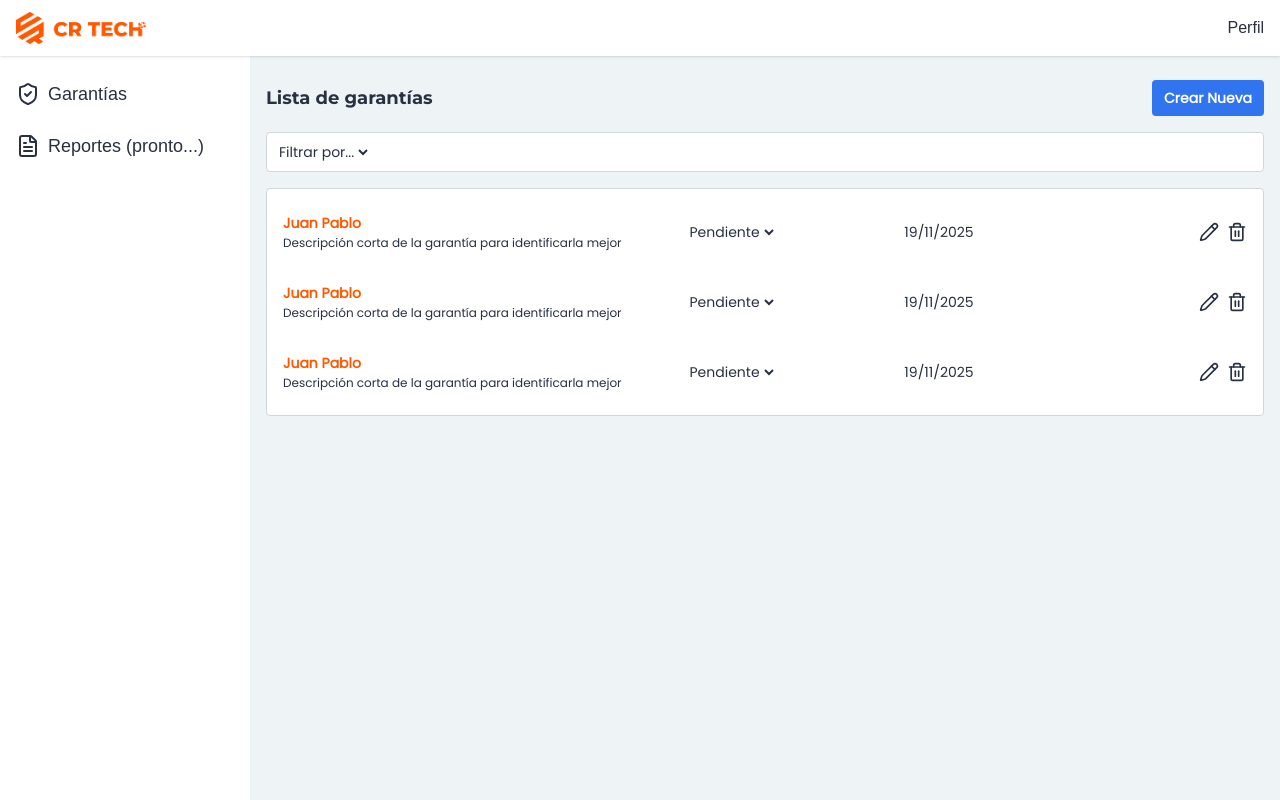
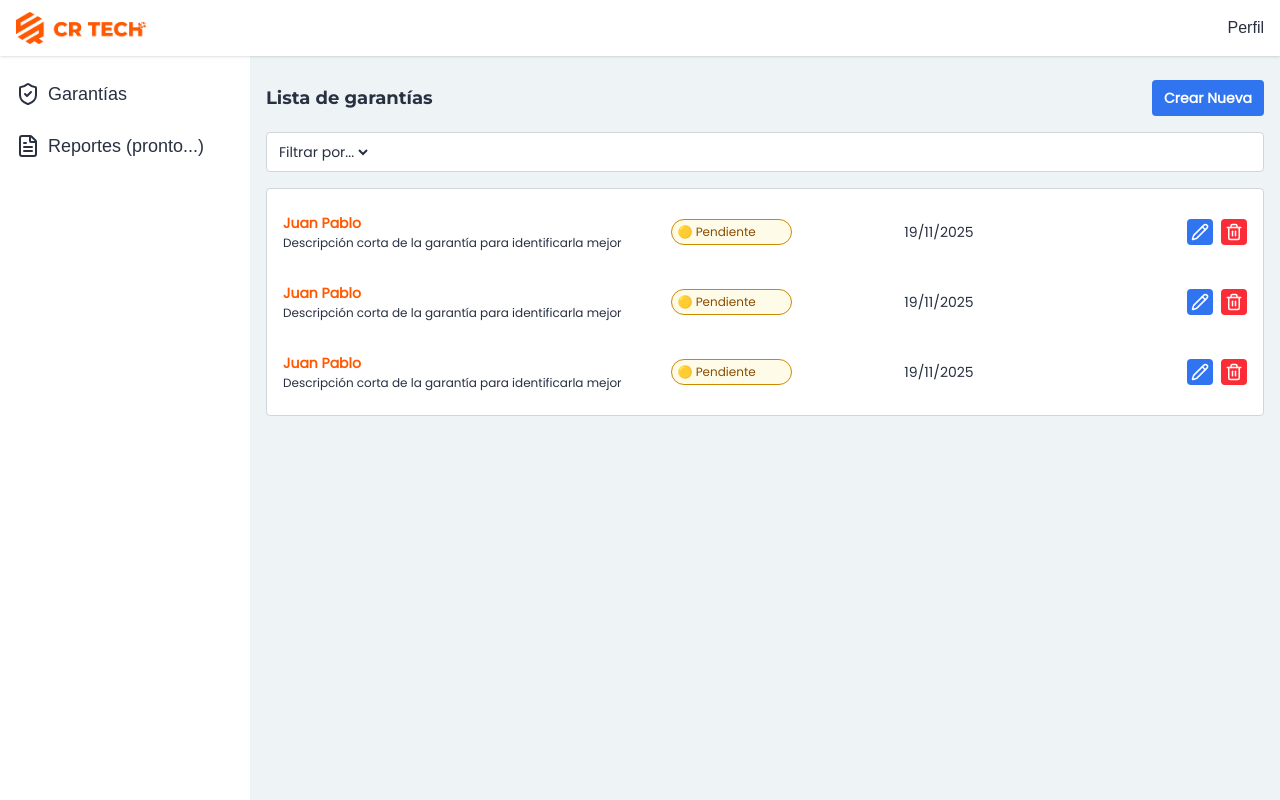
Before and after one commit to byronjvh/garantias, a Next.js app: page /dashboard/garantias in a window 1280 px wide. Built offline with nearby package versions, Linux system fonts and the light colour scheme.

Commit message:
add: Status button

```diff
--- /dev/null
+++ b/app/dashboard/components/WarrantyStatus.tsx
@@ -0,0 +1,41 @@
+"use client"
+
+import { useState } from "react"
+
+const STATUSES = {
+    pending: "pending",
+    diagnosis: "diagnosis",
+    proccesing: "proccesing",
+    denied: "denied",
+    resolved: "resolved"
+} as const
+
+type StatusKey = keyof typeof STATUSES;
+export type Status = (typeof STATUSES)[keyof typeof STATUSES];
+
+const STYLE = {
+    pending: "border-yellow-600 text-yellow-800 bg-yellow-50",
+    diagnosis: "border-blue-600 text-blue-800 bg-blue-50",
+    proccesing: "border-orange-600 text-orange-800 bg-orange-50",
+    denied: "border-red-600 text-red-800 bg-red-50",
+    resolved: "border-green-600 text-green-800 bg-green-50",
+}
+
+export default function WarrantyStatus() {
+    const [status, setStatus] = useState<Status>(STATUSES.pending)
+    const handleChange = (e: React.ChangeEvent<HTMLSelectElement>) => {
+        const key = e.target.value.toLowerCase() as StatusKey;
+        setStatus(STATUSES[key]);
+    };
+
+
+    return (
+        <select onChange={handleChange} className={`appearance-none border rounded-full text-xs px-1.5 py-1 focus:outline-0 cursor-pointer ${STYLE[status as StatusKey]}`} id="warranty-status">
+            <option value="pending" className="bg-white text-title-color">🟡 Pendiente </option>
+            <option value="diagnosis" className="bg-white text-title-color">🔵 En Diagnóstico </option>
+            <option value="proccesing" className="bg-white text-title-color">🟠 En Proceso </option>
+            <option value="denied" className="bg-white text-title-color">🔴 Denegada </option>
+            <option value="resolved" className="bg-white text-title-color">🟢 Resuelto </option>
+        </select>
+    )
+}
--- a/app/dashboard/garantias/page.tsx
+++ b/app/dashboard/garantias/page.tsx
@@ -1,4 +1,5 @@
 import { Pencil, Trash2 } from "lucide-react";
+import WarrantyStatus from "../components/WarrantyStatus"
 
 export default function Garantias() {
     return (
@@ -24,16 +25,12 @@ export default function Garantias() {
                             <p className="text-xs ">Descripción corta de la garantía para identificarla mejor</p>
                         </div>
                         <div className="flex items-center justify-center">
-                            <select className="" id="state-select">
-                                <option value="">Pendiente </option>
-                                <option value="">Resuelta </option>
-                                <option value="">En espera </option>
-                            </select>
+                            <WarrantyStatus />
                         </div>
                         <p className="flex items-center justify-center">19/11/2025</p>
                         <div className="flex items-center justify-end gap-2">
-                            <button><Pencil size={20} /></button>
-                            <button><Trash2 size={20} /></button>
+                            <button className="bg-accent p-1 text-white rounded cursor-pointer"><Pencil size={18} /></button>
+                            <button className="bg-red-500 p-1 text-white rounded cursor-pointer"><Trash2 size={18} /></button>
                         </div>
                     </article>
                 </li>
@@ -44,16 +41,12 @@ export default function Garantias() {
                             <p className="text-xs ">Descripción corta de la garantía para identificarla mejor</p>
                         </div>
                         <div className="flex items-center justify-center">
-                            <select className="" id="state-select">
-                                <option value="">Pendiente </option>
-                                <option value="">Resuelta </option>
-                                <option value="">En espera </option>
-                            </select>
+                            <WarrantyStatus />
                         </div>
                         <p className="flex items-center justify-center">19/11/2025</p>
                         <div className="flex items-center justify-end gap-2">
-                            <button><Pencil size={20} /></button>
-                            <button><Trash2 size={20} /></button>
+                            <button className="bg-accent p-1 text-white rounded cursor-pointer"><Pencil size={18} /></button>
+                            <button className="bg-red-500 p-1 text-white rounded cursor-pointer"><Trash2 size={18} /></button>
                         </div>
                     </article>
                 </li>
@@ -64,16 +57,12 @@ export default function Garantias() {
                             <p className="text-xs ">Descripción corta de la garantía para identificarla mejor</p>
                         </div>
                         <div className="flex items-center justify-center">
-                            <select className="" id="state-select">
-                                <option value="">Pendiente </option>
-                                <option value="">Resuelta </option>
-                                <option value="">En espera </option>
-                            </select>
+                            <WarrantyStatus />
                         </div>
                         <p className="flex items-center justify-center">19/11/2025</p>
                         <div className="flex items-center justify-end gap-2">
-                            <button><Pencil size={20} /></button>
-                            <button><Trash2 size={20} /></button>
+                            <button className="bg-accent p-1 text-white rounded cursor-pointer"><Pencil size={18} /></button>
+                            <button className="bg-red-500 p-1 text-white rounded cursor-pointer"><Trash2 size={18} /></button>
                         </div>
                     </article>
                 </li>
```
